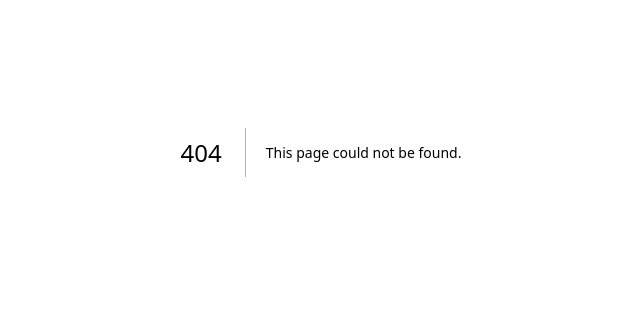
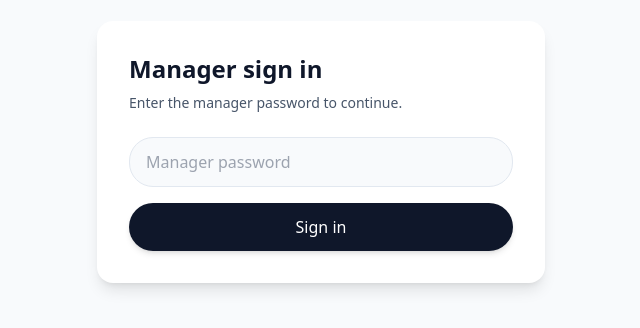
Before and after one commit to Ajaniseun/Shipping-Tracker, a Next.js app: page /manager/login in a window 1280 px wide. Before the commit this address had no page. Shown: the part 248-576 px from the top of the page, without its empty margins (319-959 px from the left). Built offline with nearby package versions, Linux system fonts and the light colour scheme.

Commit message:
feat(auth): add simple manager password auth, middleware, and login/logout API

```diff
--- /dev/null
+++ b/app/api/auth/login/route.ts
@@ -0,0 +1,15 @@
+import { NextRequest, NextResponse } from 'next/server';
+
+export async function POST(request: NextRequest) {
+  const body = await request.json();
+  const password = String(body.password ?? '');
+  const expected = process.env.MANAGER_PASSWORD || 'changeme';
+
+  if (password !== expected) {
+    return NextResponse.json({ error: 'Invalid password' }, { status: 401 });
+  }
+
+  const res = NextResponse.json({ ok: true });
+  res.headers.set('Set-Cookie', 'manager_session=1; Path=/; HttpOnly; Max-Age=86400; SameSite=Lax');
+  return res;
+}
--- /dev/null
+++ b/app/api/auth/logout/route.ts
@@ -0,0 +1,7 @@
+import { NextResponse } from 'next/server';
+
+export async function POST() {
+  const res = NextResponse.json({ ok: true });
+  res.headers.set('Set-Cookie', 'manager_session=; Path=/; HttpOnly; Max-Age=0; SameSite=Lax');
+  return res;
+}
--- /dev/null
+++ b/app/manager/login/page.tsx
@@ -0,0 +1,62 @@
+'use client';
+
+import { useState } from 'react';
+import { useRouter } from 'next/navigation';
+
+export default function ManagerLoginPage() {
+  const [password, setPassword] = useState('');
+  const [error, setError] = useState('');
+  const [loading, setLoading] = useState(false);
+  const router = useRouter();
+
+  async function handleSubmit(e: React.FormEvent) {
+    e.preventDefault();
+    setLoading(true);
+    setError('');
+    try {
+      const res = await fetch('/api/auth/login', {
+        method: 'POST',
+        headers: { 'Content-Type': 'application/json' },
+        body: JSON.stringify({ password }),
+      });
+      if (!res.ok) {
+        const data = await res.json();
+        setError(data.error || 'Invalid password');
+        return;
+      }
+      router.push('/manager');
+    } catch (err) {
+      setError('Unable to sign in');
+    } finally {
+      setLoading(false);
+    }
+  }
+
+  return (
+    <main className="min-h-screen flex items-center justify-center bg-slate-50 p-6">
+      <div className="w-full max-w-md rounded-2xl bg-white p-8 shadow-lg">
+        <h1 className="text-2xl font-semibold">Manager sign in</h1>
+        <p className="mt-2 text-sm text-slate-600">Enter the manager password to continue.</p>
+
+        <form className="mt-6 space-y-4" onSubmit={handleSubmit}>
+          <label className="block">
+            <span className="sr-only">Password</span>
+            <input
+              type="password"
+              value={password}
+              onChange={(e) => setPassword(e.target.value)}
+              className="w-full rounded-3xl border border-slate-200 bg-slate-50 px-4 py-3 outline-none"
+              placeholder="Manager password"
+            />
+          </label>
+          {error ? <p className="text-sm text-red-600">{error}</p> : null}
+          <div>
+            <button className="w-full btn-primary" disabled={loading} type="submit">
+              {loading ? 'Signing in…' : 'Sign in'}
+            </button>
+          </div>
+        </form>
+      </div>
+    </main>
+  );
+}
```
Also changed, not shown: middleware.ts (added, +30 -0 lines).
